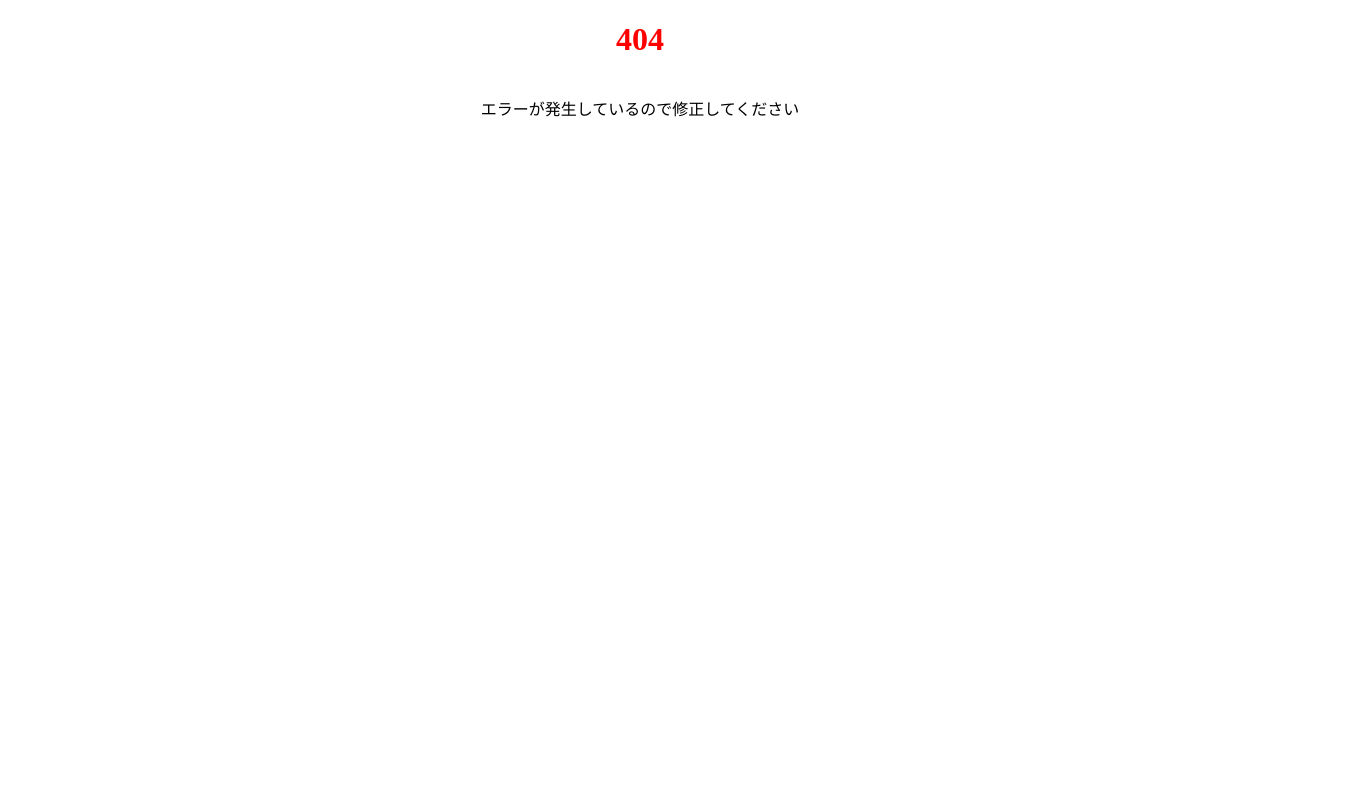
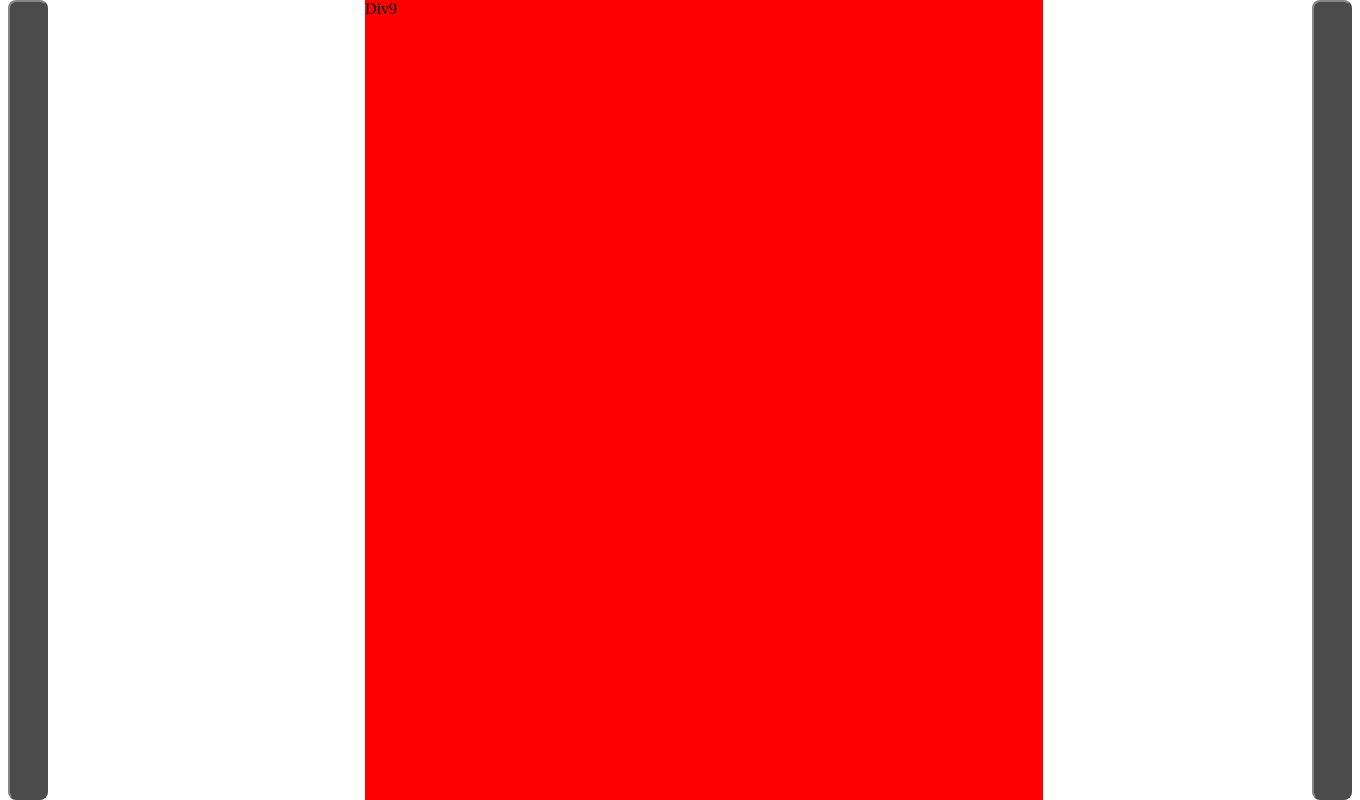
Before and after one commit to kimuniiii/My-Next-Apollo-GraphQL-App, a Next.js app: page /carousel in a window 1280 px wide. Before the commit this address had no page. Shown: the whole page, 1360 px wide, since content can reach past the window. Built offline with nearby package versions, Linux system fonts and the light colour scheme.

Commit message:
InfinityCarousel の検証ページ実装

```diff
--- /dev/null
+++ b/src/components/atoms/InfinityCarousel/index.tsx
@@ -0,0 +1,65 @@
+import { forwardRef } from 'react';
+import * as Styled from './style';
+import { useInfinityCarousel } from './use-infinity-carousel';
+
+const PADDING = 80;
+
+export type InfinityCarouselProps = {
+  /** カルーセル内に表示するアイテム */
+  children: React.ReactElement[];
+  /** カルーセルの幅 */
+  containerWidth: number;
+  /** 1アイテムのデフォルト幅 */
+  minItemWidth: number;
+};
+
+export const InfinityCarousel = forwardRef<HTMLDivElement, InfinityCarouselProps>((props, ref) => {
+  const { children, containerWidth, minItemWidth } = props;
+
+  const dispItemCount = Math.floor((containerWidth - PADDING) / minItemWidth) || 1;
+
+  const {
+    items,
+    xCoordinate,
+    animationsEnabled,
+    onClickPrevButton,
+    onClickNextButton,
+    onTransitionEnd,
+  } = useInfinityCarousel({ dispItemCount, children });
+
+  return (
+    <Styled.DivWrapper ref={ref}>
+      <Styled.BtnPrev
+        type='button'
+        aria-label='前へ'
+        aria-controls='carousel-list'
+        onClick={onClickPrevButton}
+      >
+        前へ
+      </Styled.BtnPrev>
+
+      <Styled.DivAnimationCarousel
+        role='group'
+        id='carousel-list'
+        xCoordinate={xCoordinate}
+        animationsEnabled={animationsEnabled}
+        onTransitionEnd={onTransitionEnd}
+      >
+        {items.map((v, idx) => {
+          return <Styled.DivItem key={idx}>{v}</Styled.DivItem>;
+        })}
+      </Styled.DivAnimationCarousel>
+
+      <Styled.BtnNext
+        type='button'
+        aria-label='次へ'
+        aria-controls='carousel-list'
+        onClick={onClickNextButton}
+      >
+        次へ
+      </Styled.BtnNext>
+    </Styled.DivWrapper>
+  );
+});
+
+InfinityCarousel.displayName = 'InfinityCarousel';
--- /dev/null
+++ b/src/components/atoms/InfinityCarousel/style.tsx
@@ -0,0 +1,56 @@
+import styled, { css } from 'styled-components';
+
+const BTN_STYLE = css`
+  display: flex;
+  justify-content: center;
+  align-items: center;
+
+  position: absolute;
+  top: 50%;
+  transform: translate(0, -50%);
+  z-index: 10;
+
+  width: 40px;
+  height: 100%;
+  background: black;
+  opacity: 0.7;
+  border-radius: 8px;
+`;
+
+export const DivWrapper = styled.div`
+  position: relative;
+  overflow-x: hidden;
+  padding: 0 40px;
+  width: 100%;
+`;
+
+export const DivAnimationCarousel = styled.div<{
+  xCoordinate: number;
+  animationsEnabled: boolean;
+}>`
+  ${({ xCoordinate, animationsEnabled }) =>
+    css`
+      display: flex;
+      transform: translateX(${xCoordinate}%);
+      transition: ${animationsEnabled ? 'transform 0.5s ease' : 'none'};
+    `}
+`;
+
+export const BtnPrev = styled.button`
+  ${BTN_STYLE}
+  left: 8px;
+`;
+
+export const BtnNext = styled.button`
+  ${BTN_STYLE}
+  right: 8px;
+`;
+
+export const DivItem = styled.div`
+  display: flex;
+  justify-content: center;
+  align-items: center;
+  width: 100%;
+  padding: 0 8px;
+  flex-shrink: 0;
+`;
--- /dev/null
+++ b/src/components/atoms/InfinityCarousel/use-infinity-carousel.ts
@@ -0,0 +1,113 @@
+import type { ReactElement } from 'react';
+import { useEffect, useState } from 'react';
+
+const TRANSITION = 100;
+const MAX_WIDTH_PERCENT = 100;
+
+export const useInfinityCarousel = ({
+  children,
+  dispItemCount,
+}: {
+  children: ReactElement[];
+  dispItemCount: number;
+}) => {
+  const [items, setItems] = useState<ReactElement[]>(children);
+  const [xCoordinate, setXCoordinate] = useState(-TRANSITION);
+  const [whichButton, setWhichButton] = useState('');
+  const [animationsEnabled, setAnimationsEnabled] = useState(false);
+  const oneItemWidthPercent = MAX_WIDTH_PERCENT / dispItemCount;
+
+  useEffect(() => {
+    // MEMO:[1,2,3,4,5,6,7,8,9] => [7,8,9,1,2,3,4,5,6]
+    setItems((prev) => increaseItems(prev));
+  }, []);
+
+  useEffect(() => {
+    setItems(increaseItems(children));
+  }, [children]);
+
+  useEffect(() => {
+    setXCoordinate(-TRANSITION);
+    setItems(increaseItems(children));
+  }, [dispItemCount]);
+
+  /**
+   * dispItemCount * 3（prev, current, next）の数値を超えない数までコンテンツを増やす処理
+   */
+  const increaseItems = <T>(arr: T[]) => {
+    const domMaxLength = dispItemCount * 3;
+    const result = [...arr];
+    const copyCount = Math.ceil(domMaxLength / result.length);
+
+    return prevSort([...new Array(copyCount)].reduce<T[]>((acc) => [...acc, ...result], []));
+  };
+
+  /**
+   * 先頭にあったコンテンツを末尾に移動させる処理
+   */
+  const nextSort = <T>(arr: T[]) => {
+    const result = [...arr];
+    const pick = result.slice(0, dispItemCount);
+    result.splice(0, dispItemCount);
+    result.push(...pick);
+    return result;
+  };
+
+  /**
+   * 末尾にあったコンテンツを末尾に移動させる処理
+   */
+  const prevSort = <T>(arr: T[]) => {
+    const result = [...arr];
+    const pick = result.slice(-dispItemCount);
+    result.splice(result.length - dispItemCount, dispItemCount);
+    result.unshift(...pick);
+    return result;
+  };
+
+  const onClickPrevButton = () => {
+    if (animationsEnabled) return; // アニメーション完了前のbutton連打防止
+    setAnimationsEnabled(true);
+    setXCoordinate((prev) => prev + TRANSITION);
+    setWhichButton('prev');
+  };
+
+  const onClickNextButton = () => {
+    if (animationsEnabled) return; // アニメーション完了前のbutton連打防止
+    setAnimationsEnabled(true);
+    setXCoordinate((prev) => {
+      return prev - oneItemWidthPercent * dispItemCount;
+    });
+    setWhichButton('next');
+  };
+
+  const onTransitionEnd = () => {
+    setAnimationsEnabled(false);
+    if (whichButton === 'next') {
+      // MEMO:順番を入れ替えた分x軸を進ませる
+      setXCoordinate((prev) => prev + TRANSITION);
+      // MEMO:[7,8,9,1,2,3,4,5,6] => [1,2,3,4,5,6,7,8,9]
+      setItems((prev) => {
+        return nextSort(prev);
+      });
+    }
+    if (whichButton === 'prev') {
+      // MEMO:順番を入れ替えた分x軸を戻す
+      setXCoordinate((prev) => prev - TRANSITION);
+      // MEMO:[7,8,9,1,2,3,4,5,6] => [4,5,6,7,8,9,1,2,3]
+      setItems((prev) => {
+        return prevSort(prev);
+      });
+    }
+  };
+
+  return {
+    animationsEnabled,
+    items,
+    nextSort,
+    onClickNextButton,
+    onClickPrevButton,
+    onTransitionEnd,
+    prevSort,
+    xCoordinate,
+  };
+};
--- /dev/null
+++ b/src/pages/carousel/index.tsx
@@ -0,0 +1,59 @@
+import type { NextPage } from 'next';
+import Head from 'next/head';
+import { useState, useRef, useEffect } from 'react';
+import { InfinityCarousel } from 'src/components/atoms/InfinityCarousel';
+import { runningInBrowser } from 'src/constants/browser';
+
+const TopPage: NextPage = () => {
+  const [containerWidth, setContainerWidth] = useState(runningInBrowser ? window.innerWidth : 0);
+  const containerRef = useRef<HTMLDivElement>(null);
+
+  const height = runningInBrowser ? window.innerHeight : 0;
+
+  useEffect(() => {
+    if (!containerRef.current) return;
+    const resizeObserver = new ResizeObserver((entries) => {
+      window.requestAnimationFrame(() => {
+        for (const entry of entries) {
+          console.log(entry);
+          setContainerWidth(entry.contentRect.width);
+        }
+      });
+    });
+    resizeObserver.observe(containerRef.current);
+
+    return () => {
+      resizeObserver.disconnect();
+    };
+  }, []);
+
+  return (
+    <>
+      <Head>
+        <title>Carousel</title>
+      </Head>
+
+      <div ref={containerRef}>
+        <InfinityCarousel containerWidth={containerWidth} minItemWidth={600}>
+          {[...Array(10)].map((_, idx) => {
+            return (
+              <div
+                style={{
+                  width: 678,
+                  maxWidth: 678,
+                  height: height,
+                  background: 'red',
+                }}
+                key={idx}
+              >
+                Div{idx}
+              </div>
+            );
+          })}
+        </InfinityCarousel>
+      </div>
+    </>
+  );
+};
+
+export default TopPage;
--- a/src/pages/index.tsx
+++ b/src/pages/index.tsx
@@ -29,6 +29,10 @@ const TopPage: NextPage = () => {
         <Link href='/virtual-scroll' passHref>
           <StAnchorLink>仮想スクロールの検証ページへ遷移する</StAnchorLink>
         </Link>
+
+        <Link href='/carousel' passHref>
+          <StAnchorLink>InfinityCarouselの検証ページへ遷移する</StAnchorLink>
+        </Link>
       </StSectionTopFlexContainer>
     </>
   );
```
